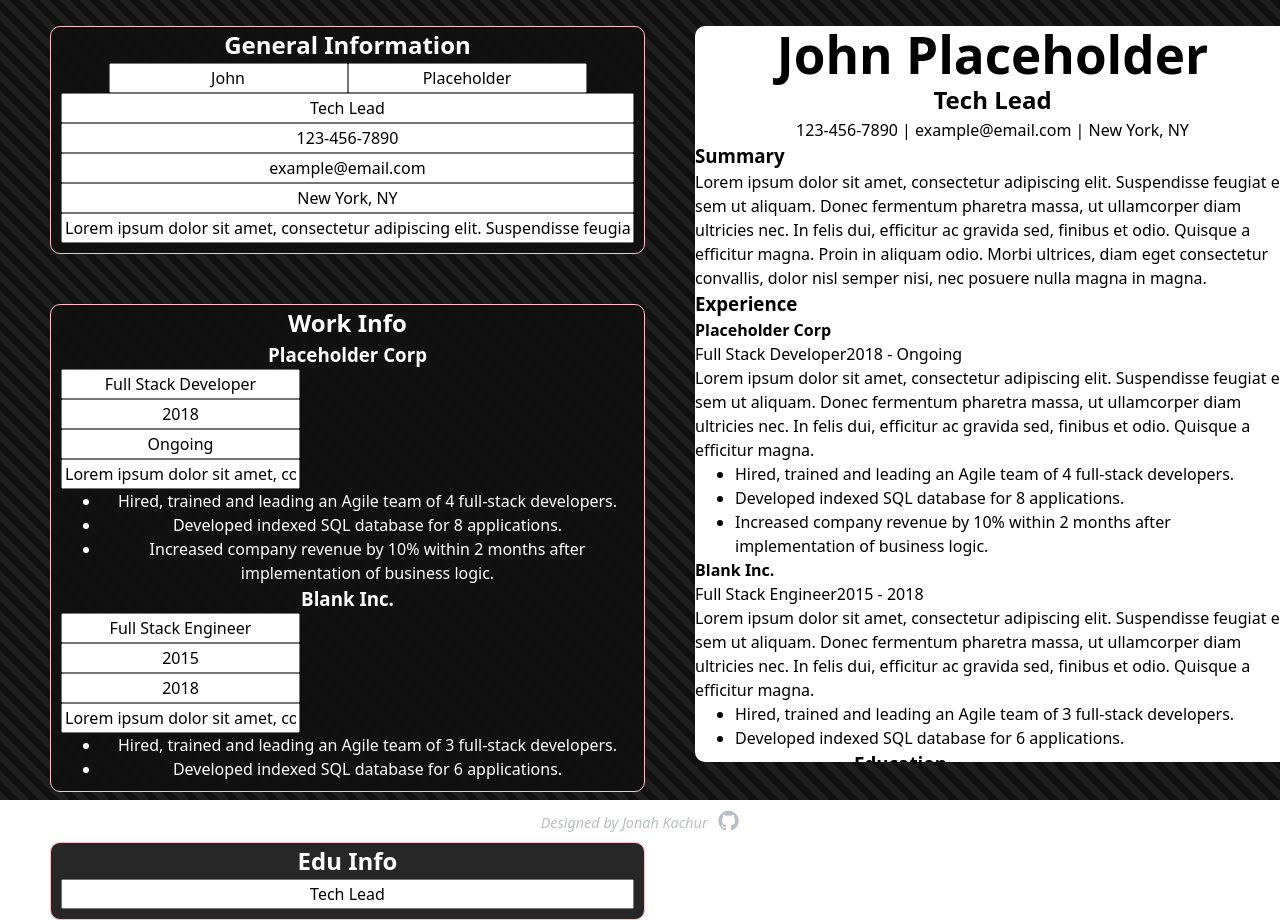
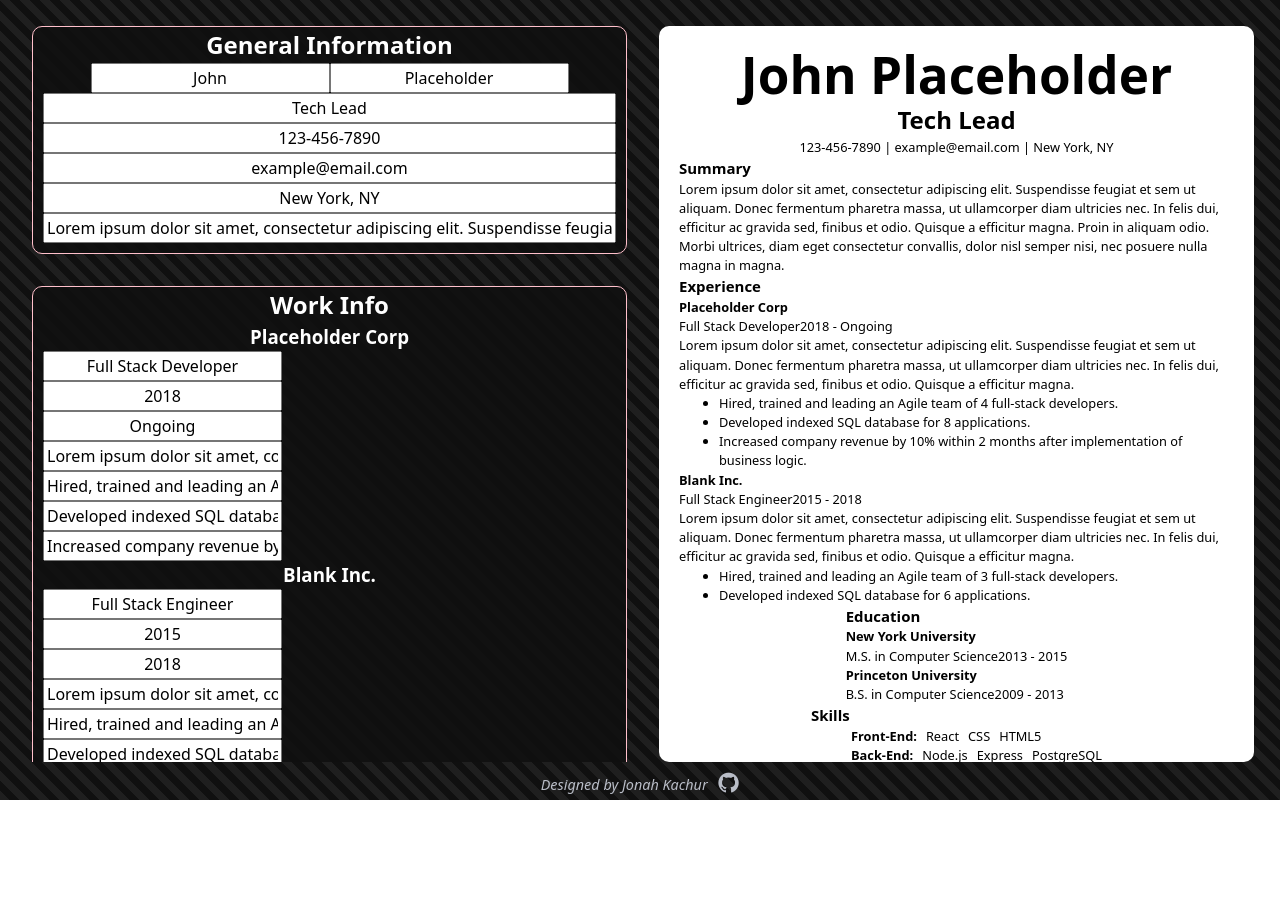
Before and after one commit to JonahKF/odin-reactResumeApp, a React (Vite) app: page / in a window 1280 px wide. After the commit the page ends 800 px from the top, so only its background shows below. Built offline with nearby package versions, Linux system fonts and the light colour scheme.

Commit message:
Adjusted padding on app container, added points custom inputs & handler

```diff
--- a/src/components/App.jsx
+++ b/src/components/App.jsx
@@ -59,6 +59,7 @@ function App() {
     },
   });
 
+  // Default, use w/ GeneralInfo
   const handlePersonChange = (field, value) => {
     setPerson((prevPerson) => ({
       ...prevPerson,
@@ -66,6 +67,7 @@ function App() {
     }));
   };
 
+  // Memo: This is needed because of how the object treats companyName as a key and points as an array
   const handleCompanyInfoChange = (companyName, field, value) => {
     setPerson((prevPerson) => ({
       ...prevPerson,
@@ -79,6 +81,30 @@ function App() {
     }));
   };
 
+  const handlePointChange = (companyName, index, value) => {
+    setPerson((prevPerson) => {
+      const newPoints = prevPerson.experience[companyName].points.map(
+        (point, i) => {
+          if (i === index) {
+            return value;
+          }
+          return point;
+        },
+      );
+
+      return {
+        ...prevPerson,
+        experience: {
+          ...prevPerson.experience,
+          [companyName]: {
+            ...prevPerson.experience[companyName],
+            points: newPoints,
+          },
+        },
+      };
+    });
+  };
+
   // console.log({ person });
 
   return (
@@ -86,7 +112,11 @@ function App() {
       <div className="app-container">
         <div className="left-panel">
           <GeneralInfo personData={person} onChange={handlePersonChange} />
-          <WorkInfo personData={person} onChange={handleCompanyInfoChange} />
+          <WorkInfo
+            personData={person}
+            onChange={handleCompanyInfoChange}
+            onPointChange={handlePointChange}
+          />
           <EduInfo personData={person} onChange={handlePersonChange} />
         </div>
         <div className="preview-container">
--- a/src/components/WorkInfo.jsx
+++ b/src/components/WorkInfo.jsx
@@ -1,7 +1,7 @@
 import CustomInput from "./CustomInput.jsx";
 import "../styles/WorkInfo.css";
 
-function WorkInfo({ personData, onChange }) {
+function WorkInfo({ personData, onChange, onPointChange }) {
   const skillCategories = Object.keys(personData.skills);
   const companiesWorked = Object.keys(personData.experience);
   // console.log(personData);
@@ -35,11 +35,15 @@ function WorkInfo({ personData, onChange }) {
             value={personData.experience[company].description}
             onChange={(field, value) => onChange(company, field, value)}
           />
-          <ul>
-            {personData.experience[company].points.map((point) => (
-              <li key={point}>{point}</li>
-            ))}
-          </ul>
+          {personData.experience[company].points.map((point, index) => (
+            <CustomInput
+              field={index}
+              value={point}
+              onChange={(_, newValue) =>
+                onPointChange(company, index, newValue)
+              }
+            />
+          ))}
         </div>
       ))}
     </div>
--- a/src/styles/App.css
+++ b/src/styles/App.css
@@ -78,18 +78,20 @@ body {
 .app-container {
     display: flex;
     justify-content: space-evenly;
-    padding: 0 50px 0 50px;
+    padding: 0 2.5vw 0 2.5vw;
     height: 100%;
-    gap: 50px;
+    gap: 2.5vw;
 }
 
 .left-panel {
     display: flex;
     flex-direction: column;
-    gap: 50px;
+    gap: 2.5vw;
     color: white;
     align-items: center;
     min-width: 595px;
+    max-height: calc(100vh - 2.5vw - 2.5vw);
+    overflow-y: auto;
 }
 
 input {
@@ -137,9 +139,18 @@ input {
     color: black;
     max-width: 595px;
     width: 100%;
+    padding: 20px;
     display: flex;
     flex-direction: column;
     align-items: center;
+}
+
+.resume-preview h1 {
+    font-size: clamp(1.5rem, 4vw, 5rem);
+}
+
+.resume-preview div {
+    font-size: clamp(0.8rem, 1vw, 5rem);
 }
 
 .skill-category {
@@ -151,9 +162,12 @@ input {
     }
 }
 
+.li-no-decoration {
+    list-style: none;
+}
+
 footer {
-    height: 45px;
-    min-height: 45px;
+    height: 2.5vw;
     margin-top: auto;
     color: #b9bdc7;
     text-align: center;
```
